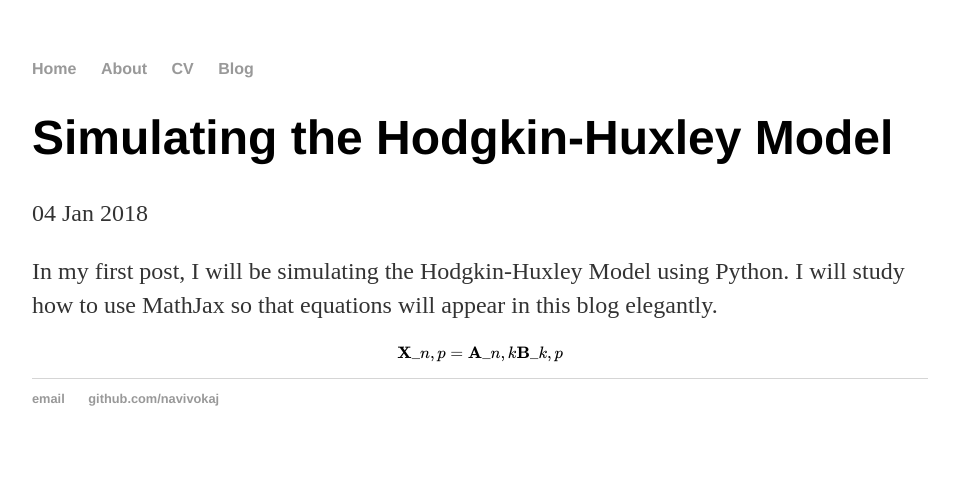
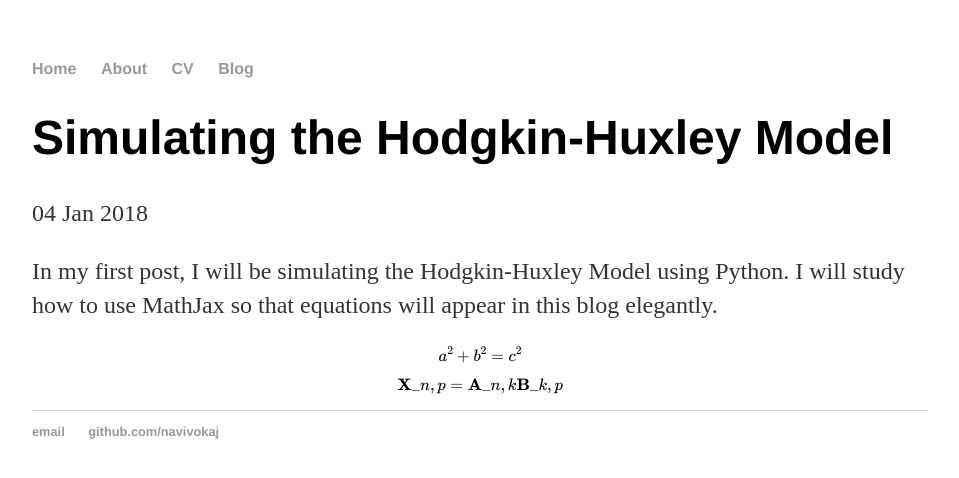
Before and after one commit to navivokaj/navivokaj.github.io-version1, a Jekyll site: the page built from _posts/2018-01-04-simulating-hodgkin-huxley-model.md, in a window 1280 px wide. Shown: the top 478 px of the page, without its empty margins (160-1119 px from the left). Built offline with Jekyll 4.4.1, drawn with Linux system fonts in a browser that asks for light colours; formulas are drawn with MathJax 3.

Commit message:
Tried math equations again

```diff
--- a/_posts/2018-01-04-simulating-hodgkin-huxley-model.md
+++ b/_posts/2018-01-04-simulating-hodgkin-huxley-model.md
@@ -6,4 +6,6 @@ date: 2018-01-04
 
 In my first post, I will be simulating the Hodgkin-Huxley Model using Python. I will study how to use MathJax so that equations will appear in this blog elegantly.
 
+$$ a^2 +b^2 = c^2 $$
+
 $$ \mathbf{X}\_{n,p} = \mathbf{A}\_{n,k} \mathbf{B}\_{k,p} $$
```
